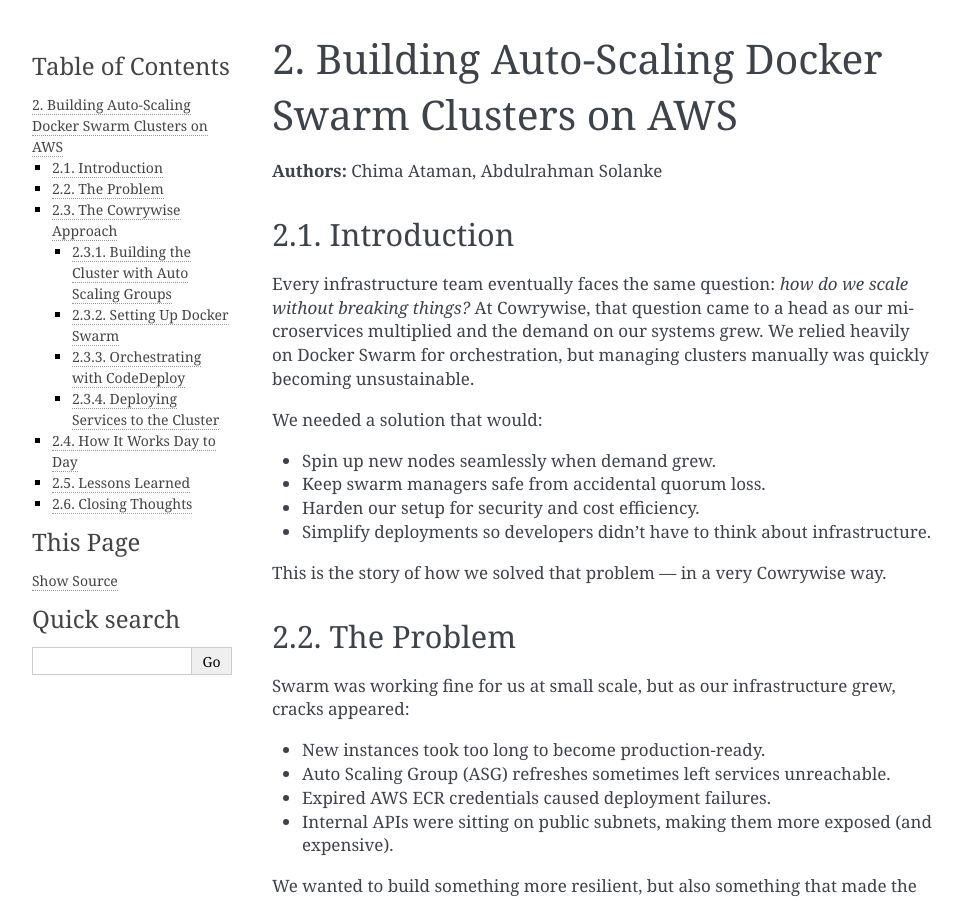
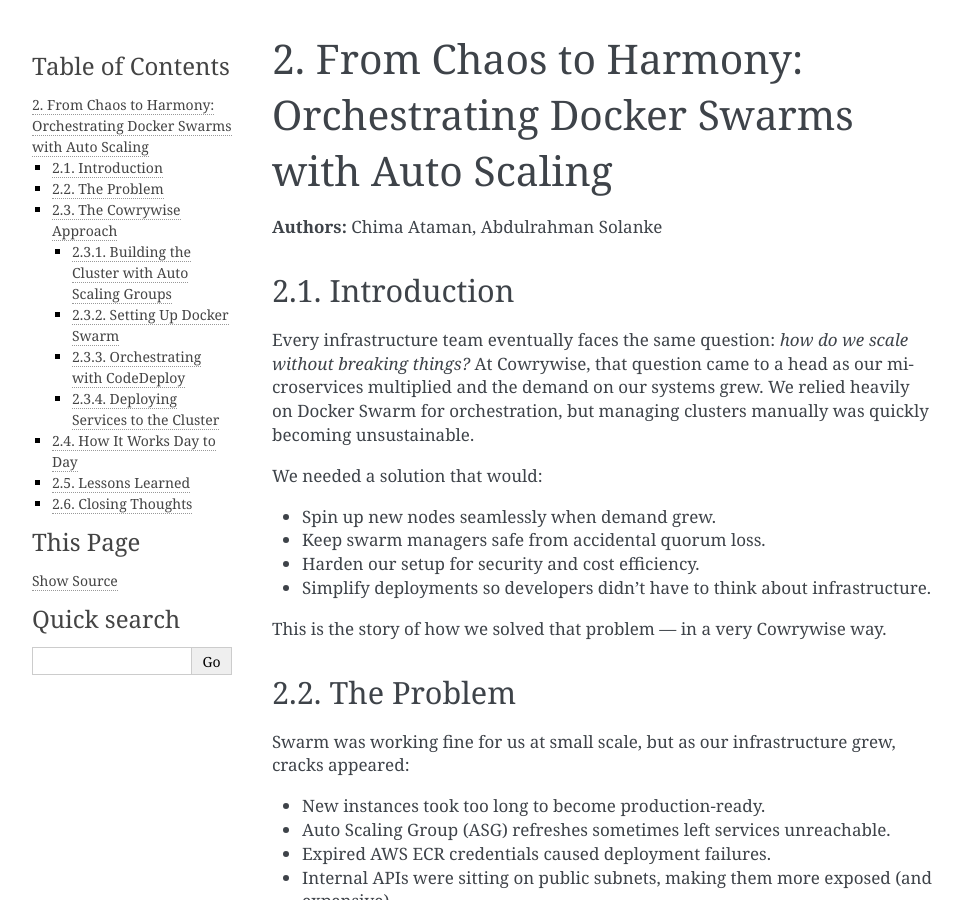
Before and after one commit to cAtaman/blog, a Sphinx documentation site: the page built from source/swarm_clusters.rst, in a window 1280 px wide and 900 px high. Shown: the whole window, without its empty margins (148-1110 px from the left). Built offline with Sphinx 7.4.7, drawn with Linux system fonts in a browser that asks for light colours.

Commit message:
title update

```diff
--- a/source/swarm_clusters.rst
+++ b/source/swarm_clusters.rst
@@ -1,5 +1,5 @@
-Building Auto-Scaling Docker Swarm Clusters on AWS
-==================================================
+From Chaos to Harmony: Orchestrating Docker Swarms with Auto Scaling
+====================================================================
 
 **Authors:** Chima Ataman, Abdulrahman Solanke
 
```
